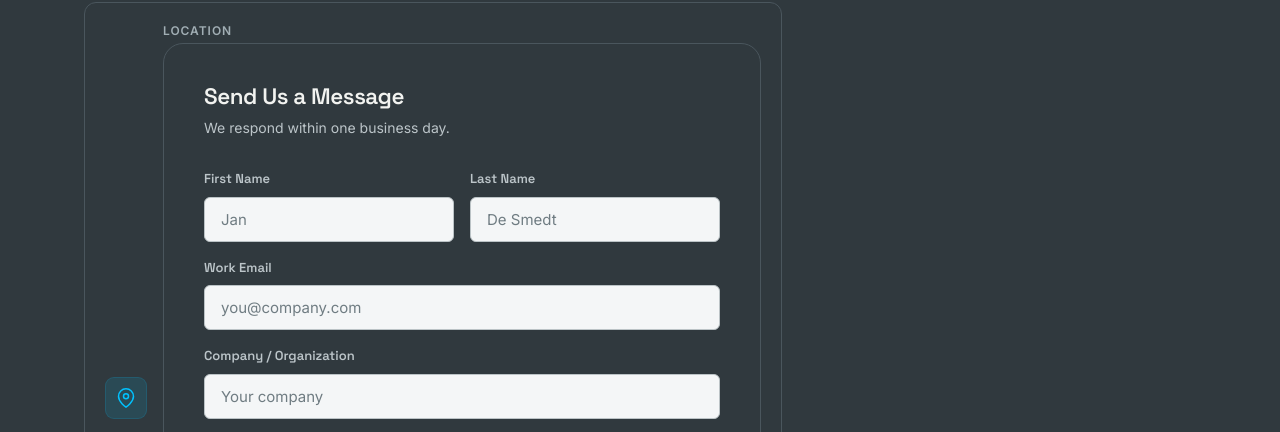
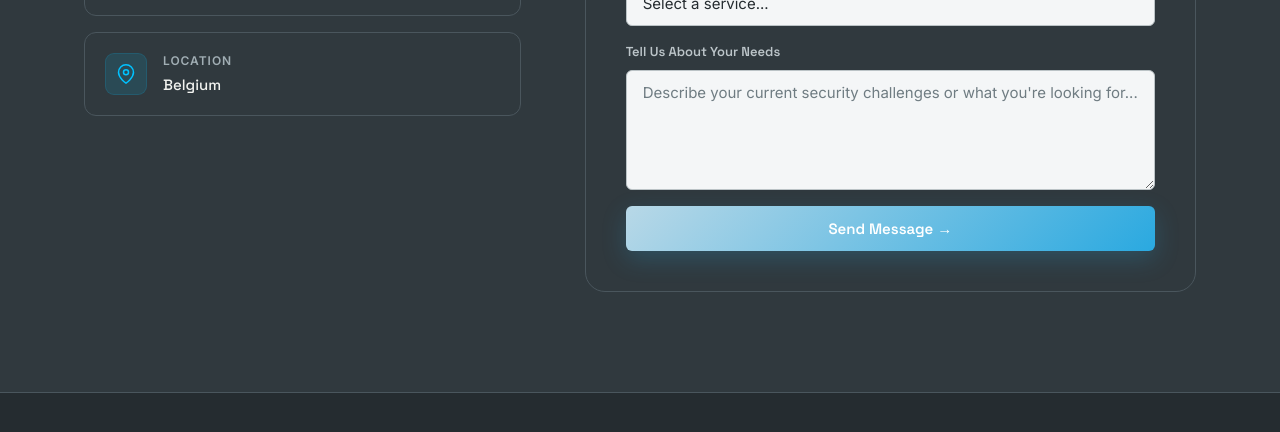
Before and after one commit to competitionrocketmg-sudo/Orbinex-Website, a plain HTML site: page index.html in a window 1280 px wide. Shown: the part 6958-7390 px from the top of the page. Drawn offline with Linux system fonts and the light colour scheme.

Commit message:
Update Orbinex website

```diff
--- a/index.html
+++ b/index.html
@@ -161,17 +161,6 @@ a:hover { opacity: 0.8; }
   transform: translateY(-4px);
   box-shadow: 0 20px 60px rgba(0,0,0,0.4), 0 0 30px rgba(0,194,255,0.06);
 }
-.contact-card {
-  transition:
-    transform 0.5s cubic-bezier(0.22, 1, 0.36, 1),
-    border-color 0.5s ease,
-    box-shadow 0.5s ease;
-}
-
-.contact-card:hover {
-  transform: translateY(-2px);
-}
-
 .card:hover::before { opacity: 1; }
 .contact-card {
   transition:
@@ -1595,11 +1584,16 @@ h1, h2, h3, h4,
             </div>
             <div>
               <div class="label">Location</div>
-       <div class="reveal reveal-delay-2">
-  <div class="card contact-card" style="padding:40px;">
-    <h3 style="margin-bottom:6px;">Send Us a Message</h3>
-    <p style="font-size:0.875rem;margin-bottom:28px;">We respond within one business day.</p>
-    <form class="contact-form" id="contactForm">
+              <div class="value">Belgium</div>
+            </div>
+          </div>
+        </div>
+      </div>
+      <div class="reveal reveal-delay-2">
+        <div class="card contact-card" style="padding:40px;">
+          <h3 style="margin-bottom:6px;">Send Us a Message</h3>
+          <p style="font-size:0.875rem;margin-bottom:28px;">We respond within one business day.</p>
+          <form class="contact-form" id="contactForm">
             <div class="form-row">
               <div class="field">
                 <label for="fname">First Name</label>
```
